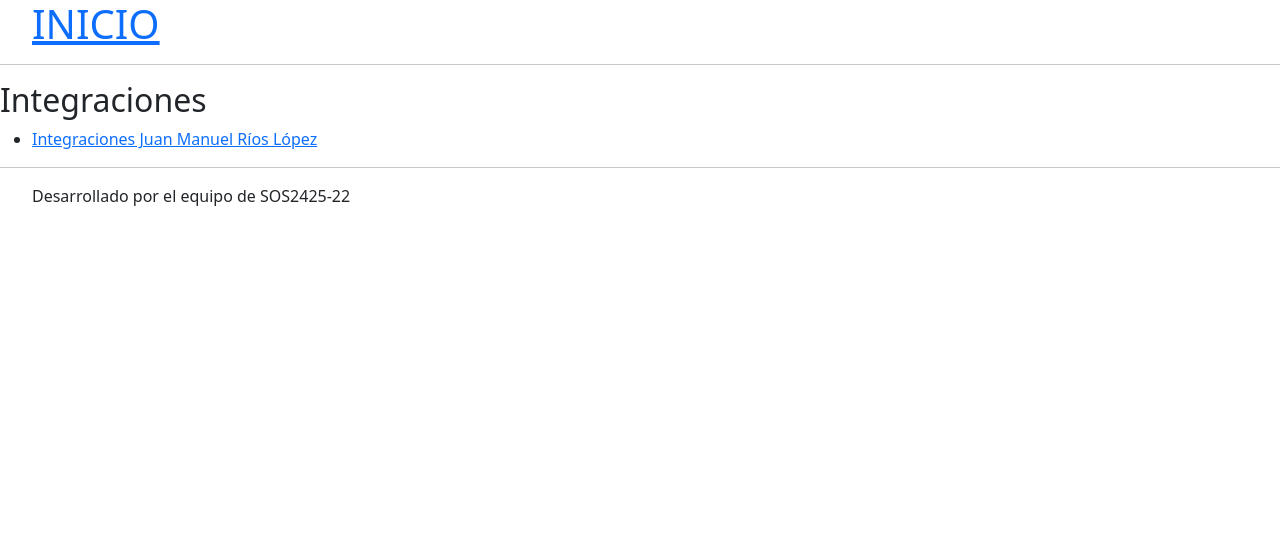
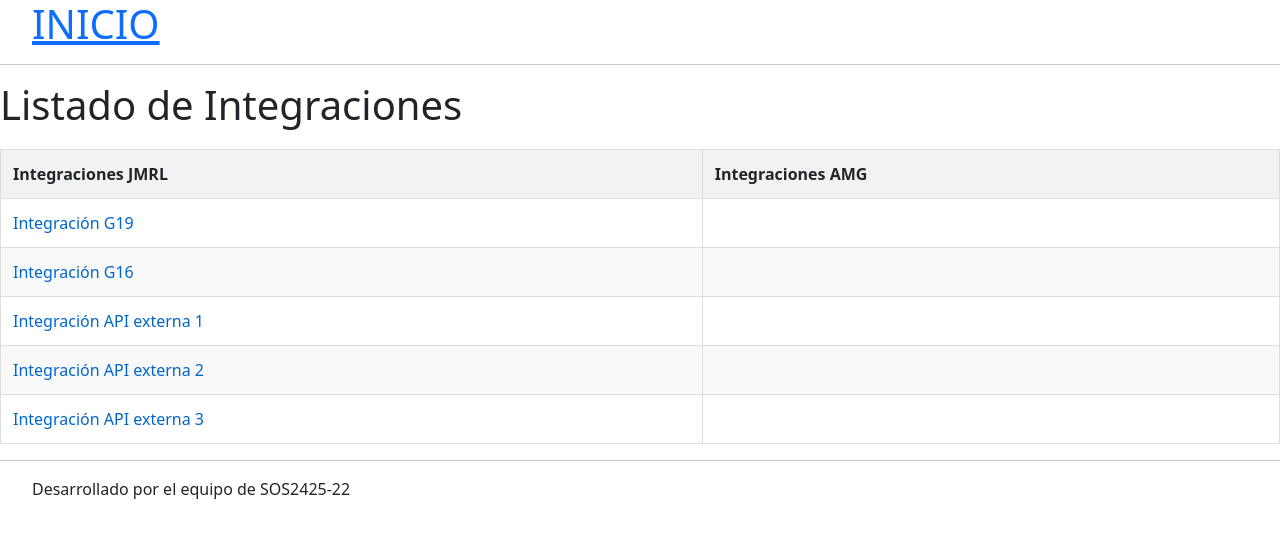
Before and after one commit to gti-sos/SOS2425-22, a SvelteKit app in the folder src/frontend/: page /integrations in a window 1280 px wide. Shown: the top 538 px of the page. Built offline with nearby package versions, Linux system fonts and the light colour scheme.

Commit message:
estructura /integratios

```diff
--- a/src/frontend/src/routes/+page.svelte
+++ b/src/frontend/src/routes/+page.svelte
@@ -49,7 +49,7 @@
     <h2>Integraciones</h2>
     <ul>
         <li>
-            <a href="/integrations">Integraciones Juan Manuel Ríos López</a>
+            <a href="/integrations">Integraciones</a>
         </li>
     </ul>
 </main>
--- a/src/frontend/src/routes/integrations/+page.svelte
+++ b/src/frontend/src/routes/integrations/+page.svelte
@@ -3,10 +3,82 @@
 </svelte:head>
 
 <main>
-    <h2>Integraciones</h2>
-    <ul>
-        <li>
-            <a href="/integrations/graphs-JMRL">Integraciones Juan Manuel Ríos López</a>
-        </li>
-    </ul>
+    <h1>Listado de Integraciones</h1>
+
+    <table>
+        <thead>
+            <tr>
+                <th>Integraciones JMRL</th>
+                <th>Integraciones AMG</th>
+            </tr>
+        </thead>
+        <tbody>
+            <tr>
+                <td>
+                    <a href="/integrations/graphs-JMRL/g19-accident-rate-stats">Integración G19</a>
+                </td>
+                <td>
+                    <!-- integracion AMG  -->
+                </td>
+            </tr>
+            <tr>
+                <td>
+                    <a href="/integrations/graphs-JMRL/g16-unemployment-stats">Integración G16</a>
+                </td>
+                <td>
+                    <!-- integracion AMG  -->
+                </td>
+            </tr>
+            <tr>
+                <td>
+                    <a href="/integrations/graphs-JMRL/ext1">Integración API externa 1</a>
+                </td>
+                <td>
+                    <!-- integracion AMG  -->
+                </td>
+            </tr>
+            <tr>
+                <td>
+                    <a href="/integrations/graphs-JMRL/ext2">Integración API externa 2</a>
+                </td>
+                <td>
+                    <!-- integracion AMG  -->
+                </td>
+            </tr>
+            <tr>
+                <td>
+                    <a href="/integrations/graphs-JMRL/ext3">Integración API externa 3</a>
+                </td>
+                <td>
+                    <!-- integracion AMG  -->
+                </td>
+            </tr>
+        </tbody>
+    </table>
 </main>
+
+<style>
+    table {
+        width: 100%;
+        border-collapse: collapse;
+        margin-top: 20px;
+    }
+    th, td {
+        border: 1px solid #ddd;
+        padding: 12px;
+        text-align: left;
+    }
+    th {
+        background-color: #f2f2f2;
+    }
+    tr:nth-child(even) {
+        background-color: #f9f9f9;
+    }
+    a {
+        color: #0066cc;
+        text-decoration: none;
+    }
+    a:hover {
+        text-decoration: underline;
+    }
+</style>
--- a/src/frontend/src/routes/integrations/graphs-JMRL/inte1/+page.svelte
+++ b/src/frontend/src/routes/integrations/graphs-JMRL/g19-accident-rate-stats/+page.svelte
@@ -1,5 +1,5 @@
 <svelte:head>
-    <title>integraciones-JMRL</title>
+    <title>integracion-G19</title>
     <script src="https://cdn.amcharts.com/lib/5/index.js"></script>
     <script src="https://cdn.amcharts.com/lib/5/xy.js"></script>
     <script src="https://cdn.amcharts.com/lib/5/themes/Animated.js"></script>
--- a/src/frontend/src/routes/ministry-of-justice-in-zaragoza/+page.svelte
+++ b/src/frontend/src/routes/ministry-of-justice-in-zaragoza/+page.svelte
@@ -307,7 +307,7 @@
                     <option value="num_workers">Número de trabajadores</option>
                 </Input>
 
-                <Label for="filterValue"></Label>
+                <Label for="filterValue"> </Label>
                 <Input bind:value={filterValue} id="filterValue" placeholder="Valor para filtrar"/>
 
                 <div class="button-group">
```
Also changed, not shown: src/frontend/src/routes/integrations/graphs-JMRL/+page.svelte (deleted, +0 -40 lines).
